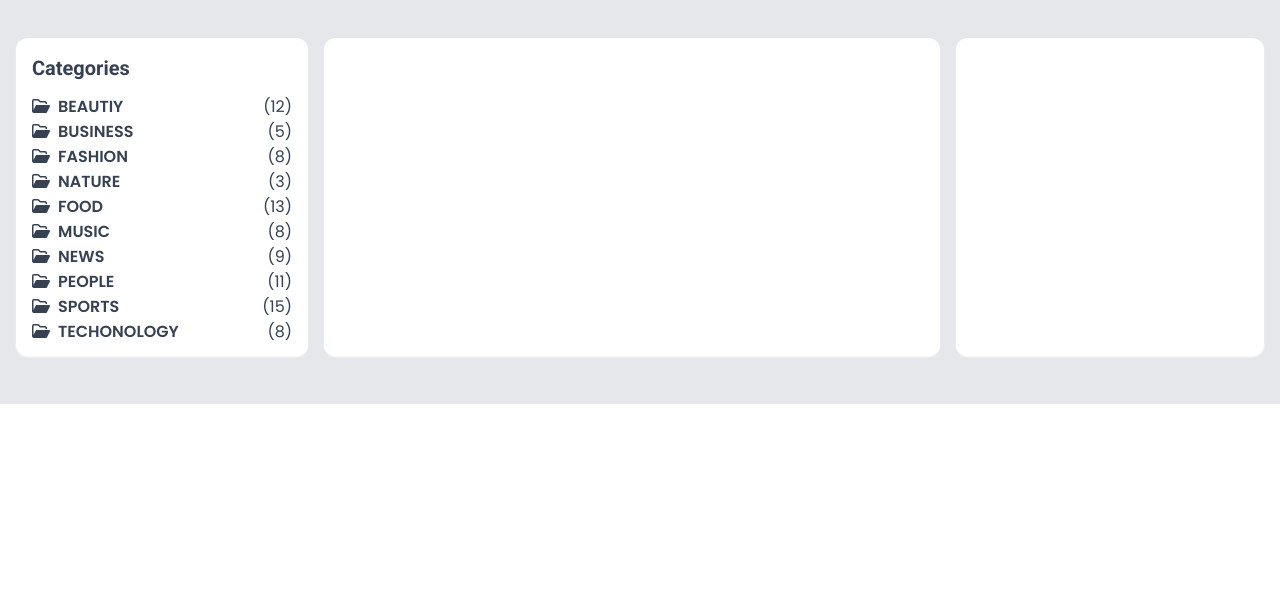
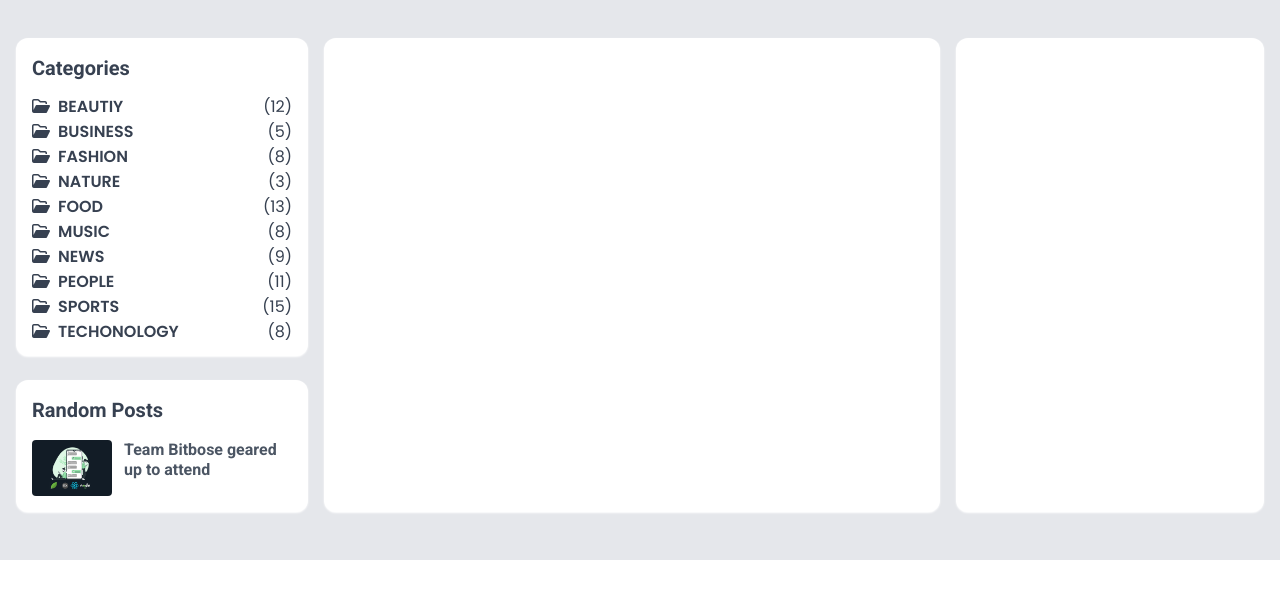
Before and after one commit to easylearningbd/tailwind-blog-project, a website: page index.html in a window 1280 px wide. Shown: the part 89-688 px from the top of the page. Drawn offline with Linux system fonts and the light colour scheme.

Commit message:
49.Design a Blog Random Post Part 1

```diff
--- a/index.html
+++ b/index.html
@@ -160,9 +160,42 @@
 
      </div>
  <!-- End Category Sidebar -->
+                    </div>
+
+ <!-- Start Random Post  -->
+
+ <div class="bg-white shadow-sm shadow-white rounded-xl p-4 mt-6 mr-4 ">
+     <h3 class="text-xl font-semibold text-gray-700 font-roboto "> Random Posts  </h3>
+
+     <div class="mt-4">
+          <a href="#" class="flex group mt-4 " >
+               <div class="flex-shrink-0 ">
+                    <img src="./images/pic1.png" class="h-14 w-20 rounded object-cover hover:brightness-200 " />
+               </div>
+               <div class="flex-grow pl-3 ">
+                    <h5 class="text-md leading-5 block font-roboto font-semibold transition group-hover:text-blue-500 ">
+                         Team Bitbose geared up to attend
+                    </h5>
 
 
-                    </div>
+               </div>
+
+          </a>
+
+     </div>
+
+
+
+
+
+ </div>
+
+
+
+ <!-- End Random Post  -->
+
+
+
                </div>
 
 
```
Also changed, not shown: images/pic1.png (added), images/pic2.png (added), images/pic3.png (added), images/pic4.png (added), images/pic5.png (added), images/pic6.png (added), images/pic7.png (added), output/tailwind.css.
